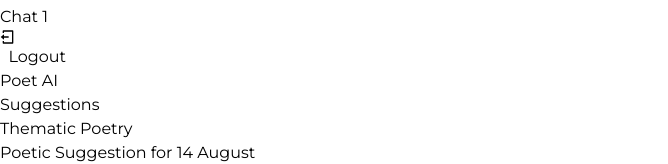
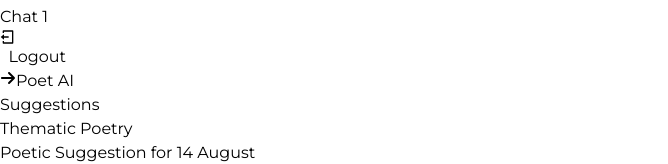
Before and after one commit to irfanulhaq228/Poet-AI, a React (Vite) app: page /chat-bot in a window 1280 px wide. Shown: the part 419-583 px from the top of the page, without its empty margins (0-668 px from the left). Built offline with nearby package versions, Linux system fonts and the light colour scheme.

Commit message:
version 1.0

```diff
--- a/src/Pages/Chatbot/Chatbot.jsx
+++ b/src/Pages/Chatbot/Chatbot.jsx
@@ -3,7 +3,7 @@ import History from "./History";
 import CurrentChat from "./CurrentChat";
 
 const Chatbot = () => {
-  const [sideBar, setSideBar] = useState(true);
+  const [sideBar, setSideBar] = useState(false);
   useEffect(() => {
     document.title = "Poet AI - Chatbot";
     window.scrollTo(0, 0);
```
